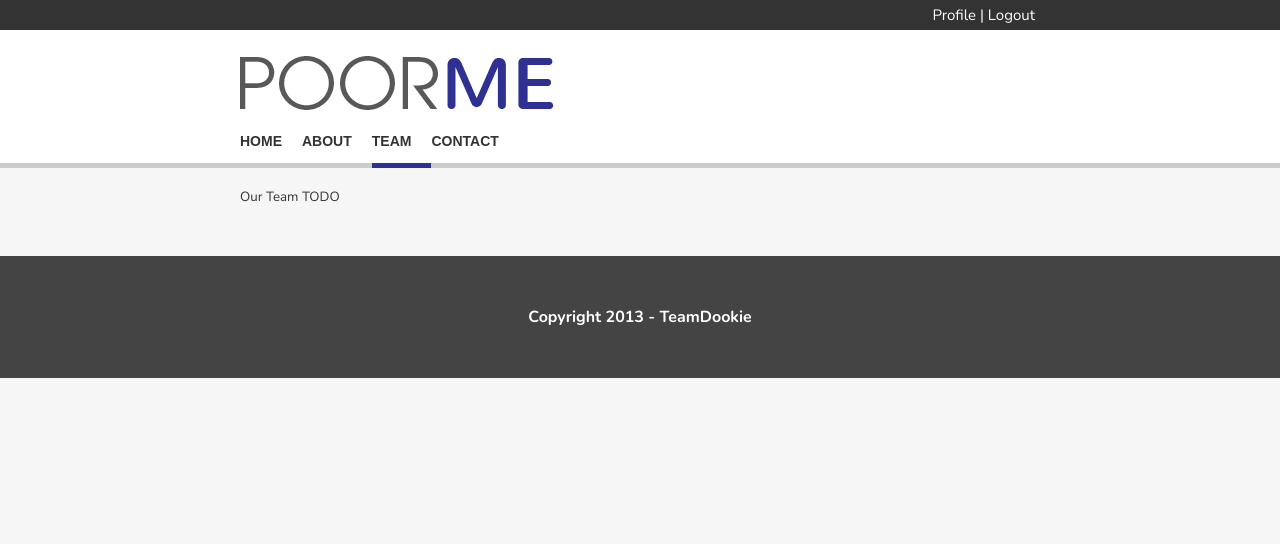
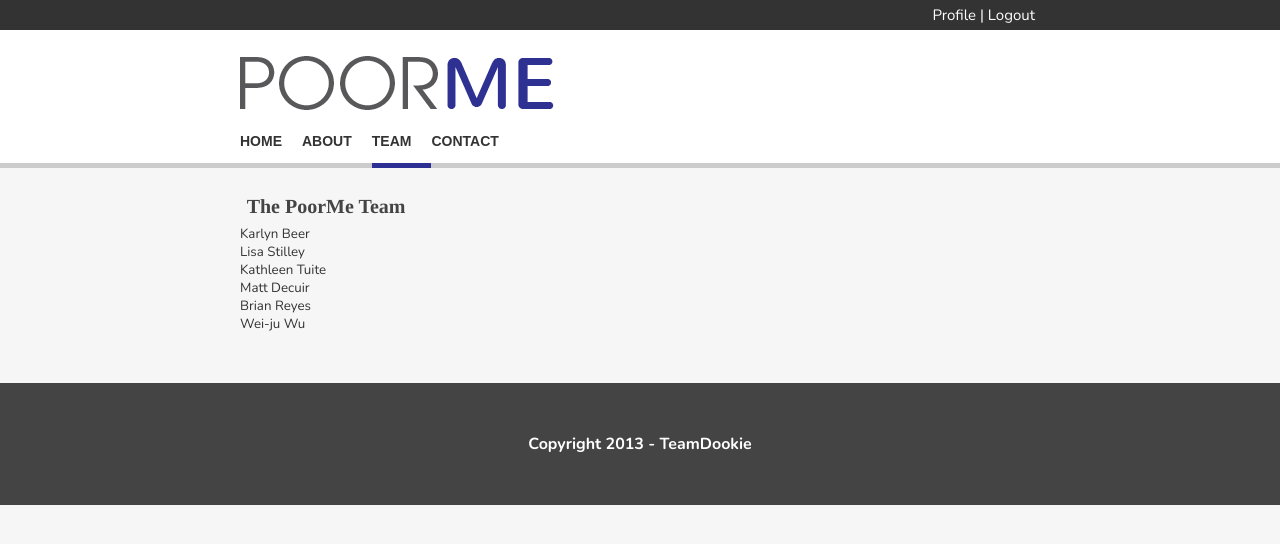
Before and after one commit to weiju/poorme, a Django app: page /team in a window 1280 px wide. Shown: the top 544 px of the page. Run offline with Django 3.2, Linux system fonts and the light colour scheme; parts of the project's set-up code (start-up, migrations or seed data) failed here and were passed over.

Commit message:
git commit -a

```diff
--- a/templates/team.html
+++ b/templates/team.html
@@ -1,5 +1,13 @@
 {% extends 'base.html' %}
 {% block title %}PoorMe - Our Team{% endblock %}
 {% block content %}
-Our Team TODO
+<h2>The PoorMe Team</h2>
+<div>
+  <div>Karlyn Beer</div>
+  <div>Lisa Stilley</div>
+  <div>Kathleen Tuite</div>
+  <div>Matt Decuir</div>
+  <div>Brian Reyes</div>
+  <div>Wei-ju Wu</div>
+</div>
 {% endblock %}
```
